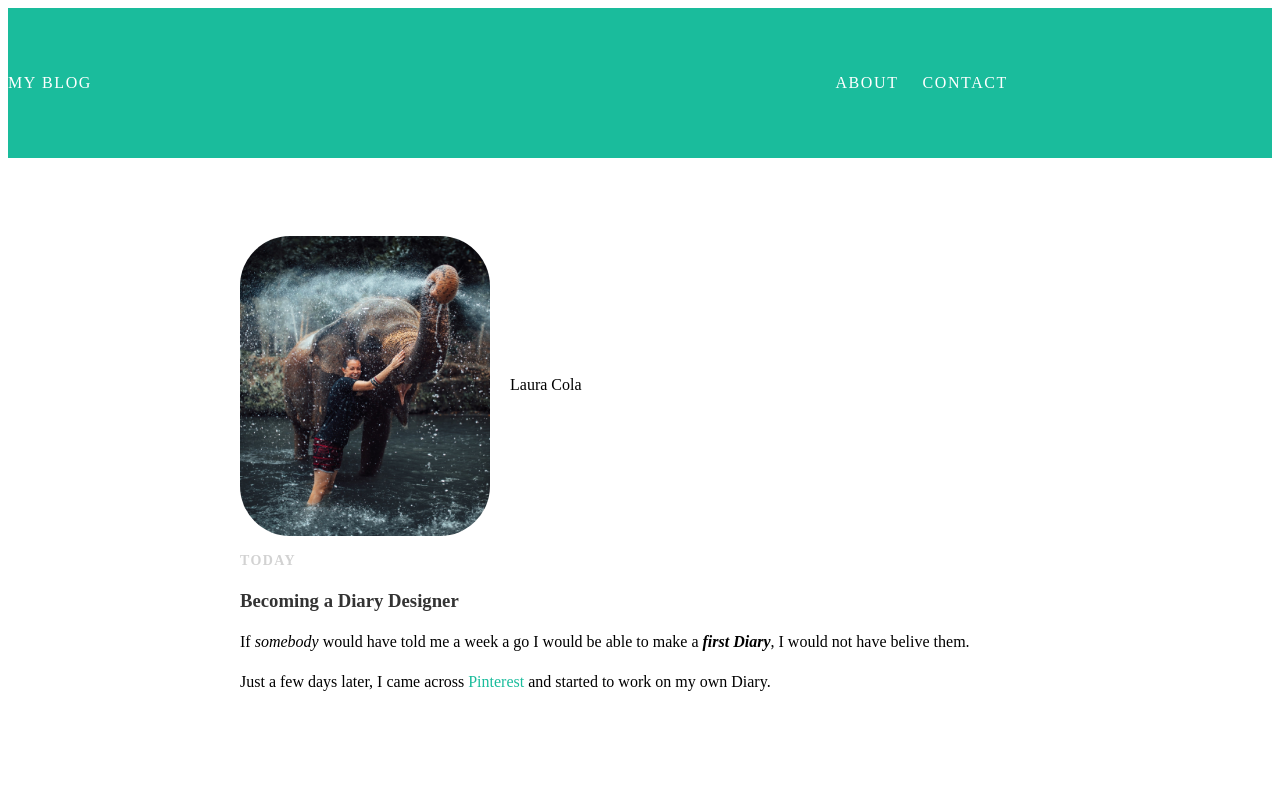
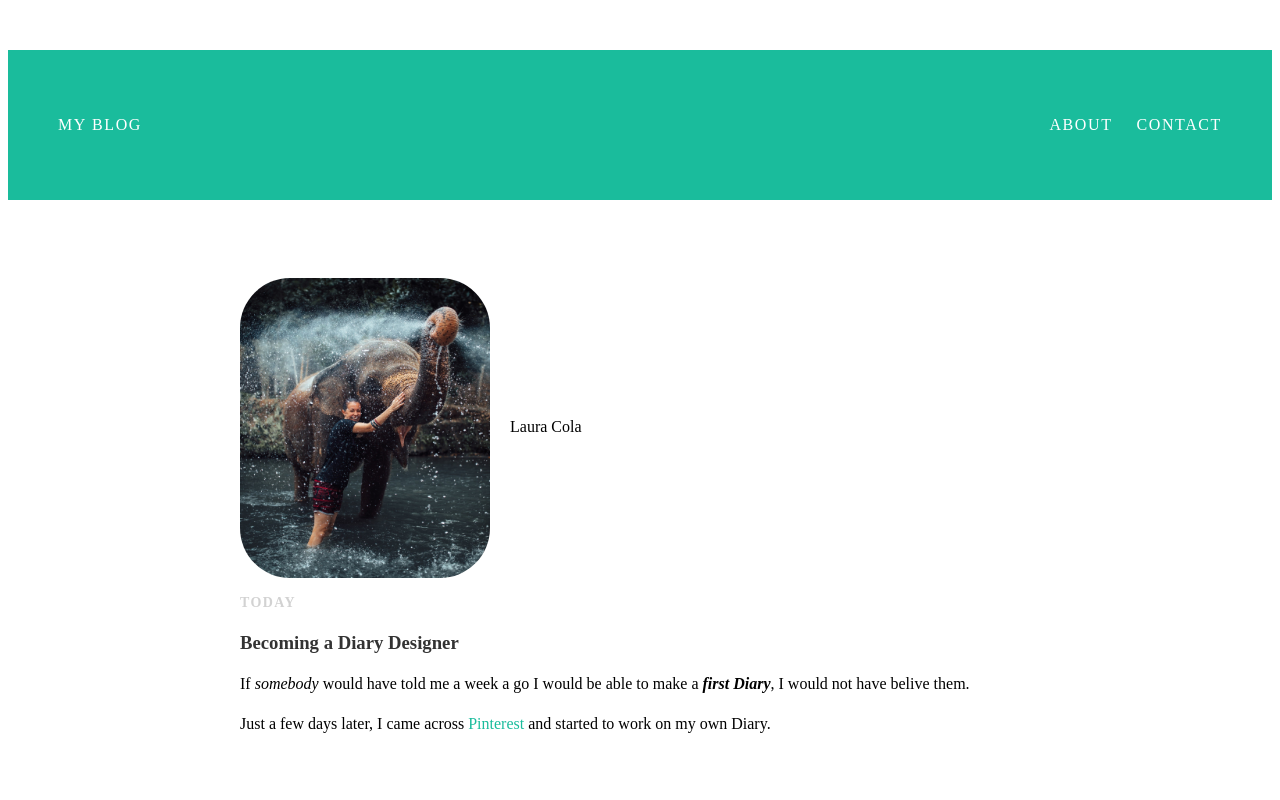
Before and after one commit to RagnarCola/RagnarCola.github.io, a plain HTML site: page index.html in a window 1280 px wide. Shown: the top 800 px of the page. Drawn offline with Linux system fonts and the light colour scheme.

Commit message:
Add files via upload

```diff
--- a/styles.css
+++ b/styles.css
@@ -38,8 +38,8 @@ body {
   padding-left: 20px;
 }
 .container {
-  max-width: 1000px;
-  margin: 0;
+  max-width: 1500px;
+  margin: 50px;
 }
 #footer {
 background-color: #2f2f2f;
```
